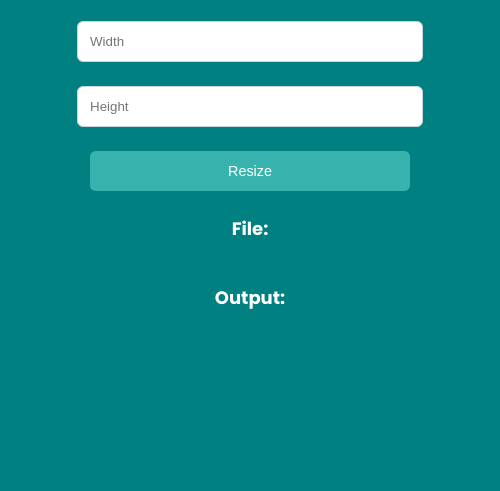
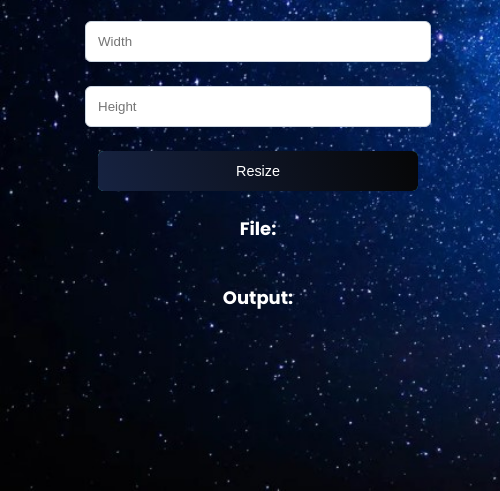
Before and after one commit to andrei-alexandrov/electron-image-resizer, an Electron app: page src/renderer/index.html in a window 500 px wide. Shown: the part 325-816 px from the top of the page. Drawn offline with Linux system fonts and the light colour scheme; no server answers.

Commit message:
added animated effects on the resize button and changed the background

```diff
--- a/src/renderer/css/style.css
+++ b/src/renderer/css/style.css
@@ -1,7 +1,25 @@
 .body-container {
-  background-color: teal;
+  width: 100%;
+  height: 100vh;
+  background-image: url("../../../assets/main-window-bg.jpg");
+  background-size: cover;
   overflow: hidden;
+  /* animation: animateBg 1666s linear infinite; */
 }
+
+/* @keyframes animateBg {
+  0% {
+    background-position: 0 0;
+  }
+
+  50% {
+    background-position: 330% 0;
+  }
+
+  100% {
+    background-position: 0 0;
+  }
+} */
 
 .form-container {
   display: flex;
@@ -70,11 +88,31 @@
   color: white;
   background-color: #38b2ac;
   justify-content: center;
+  position: relative;
+  left: 0;
+  bottom: 0;
+  z-index: 1;
+}
+
+.submit-button::before {
+  content: "";
+  position: absolute;
+  z-index: -1;
+  top: 0;
+  left: 0;
+  width: 100%;
+  height: 100%;
+  background: linear-gradient(70deg, #263e7a, rgb(6, 6, 6), #29b7ff);
+  background-size: 410%;
+  opacity: 1;
+  transform: 0.5s;
+  border-radius: 0.35rem;
+  animation: animate 20s linear infinite;
 }
 
 .submit-button:hover {
   cursor: pointer;
-  background-color: #2c7a7b;
+  color: rgb(149, 237, 149);
 }
 
 .info-text {
@@ -87,3 +125,17 @@
 .hidden {
   display: none;
 }
+
+@keyframes animate {
+  0% {
+    background-position: 0 0;
+  }
+
+  50% {
+    background-position: 330% 0;
+  }
+
+  100% {
+    background-position: 0 0;
+  }
+}
```
Also changed, not shown: README.md, assets/img-resizer.png (deleted), assets/main-window-bg.jpg (added), 1 other file.
